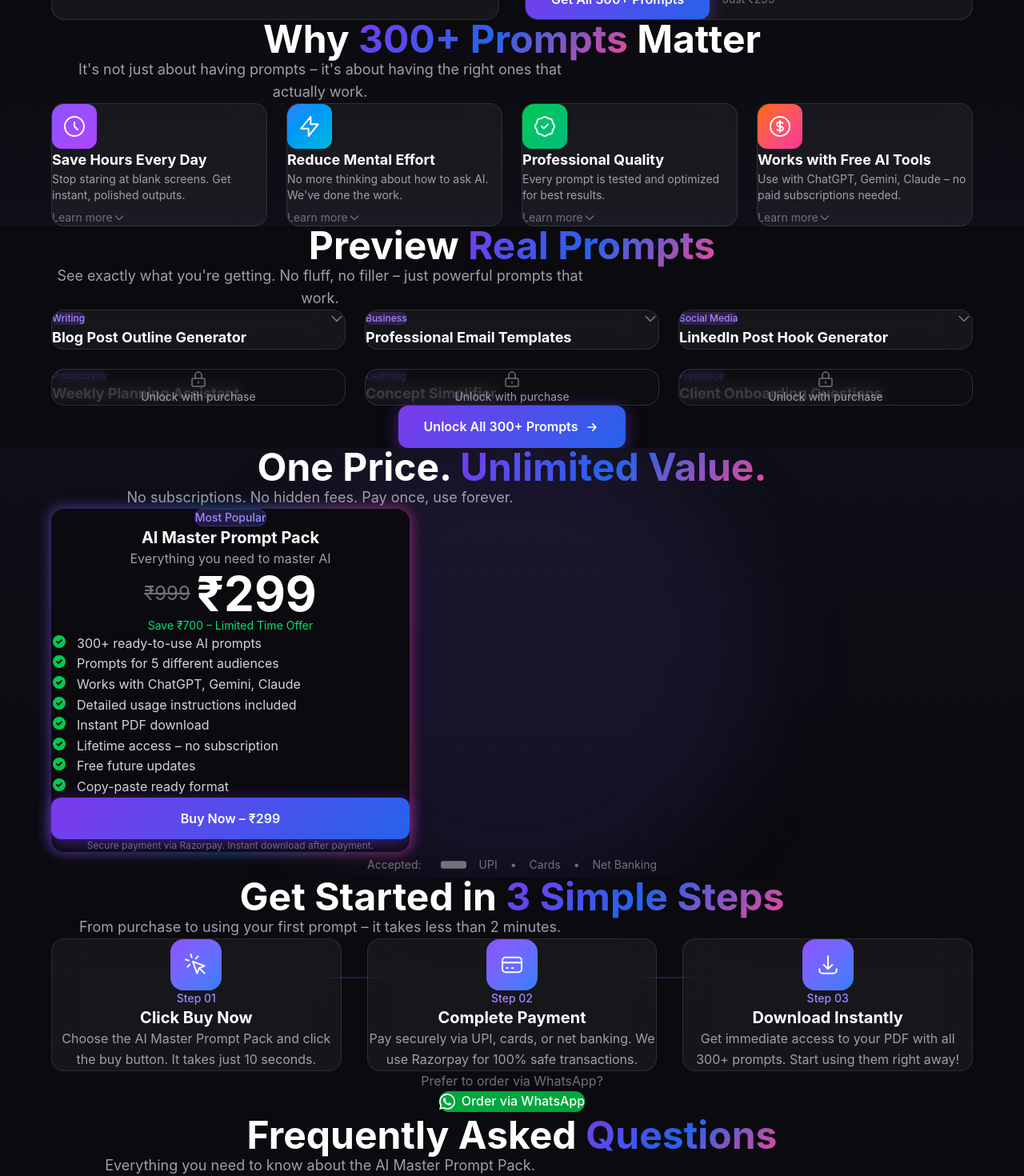
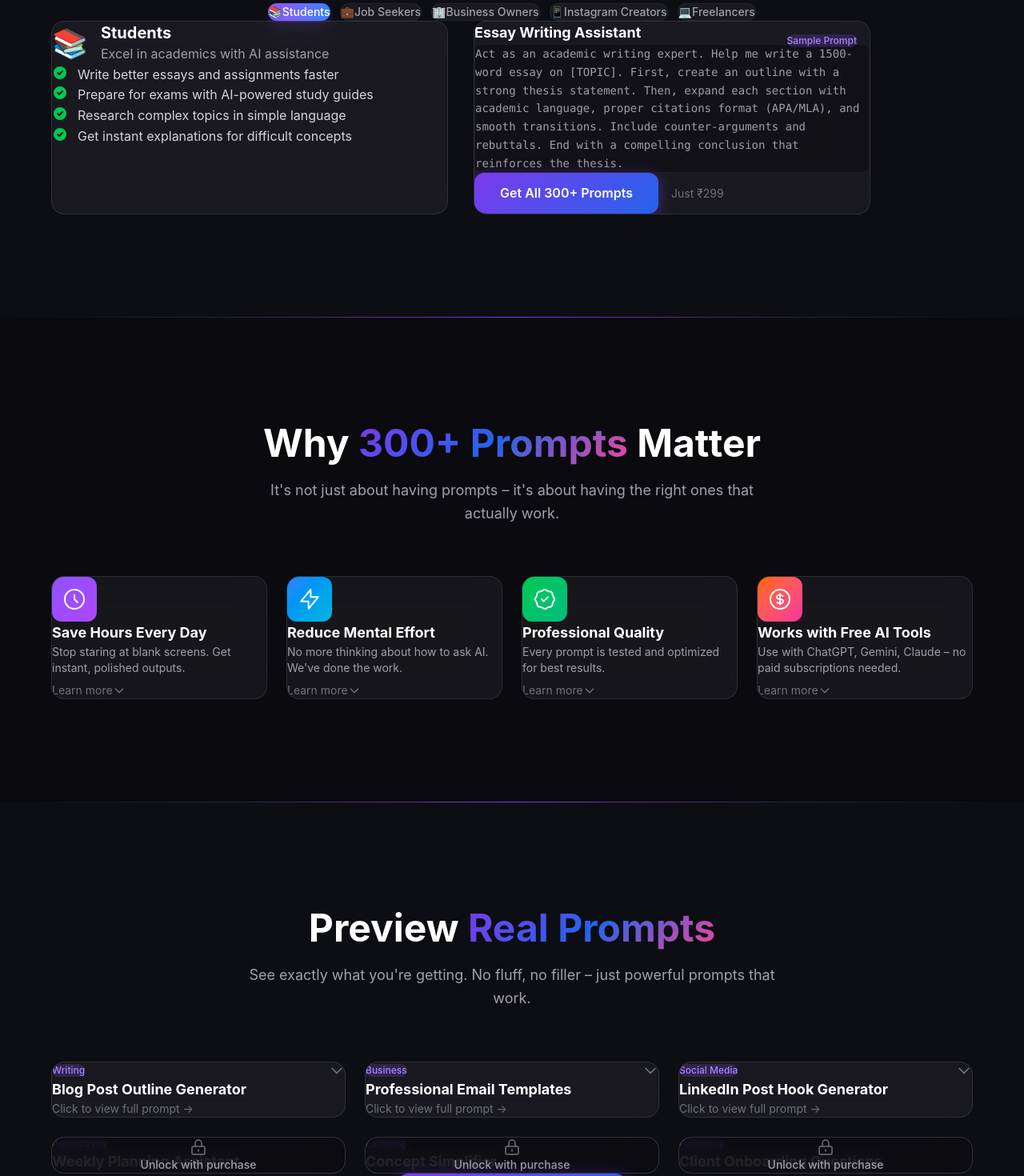
Before and after one commit to panchanahak-lab/AI-Master-Prompt, a React (Vite) app: page / in a window 1280 px wide. Shown: the part 1120-2590 px from the top of the page at 80% size. Built offline with nearby package versions, Linux system fonts and the light colour scheme.

Commit message:
Improve section organization: consistent spacing, gradient dividers, fixed prompt previews

```diff
--- a/src/App.jsx
+++ b/src/App.jsx
@@ -12,41 +12,22 @@ import Footer from './components/Footer'
 /**
  * AI Master Prompt - Premium Landing Page
  *
- * A high-conversion, interactive website for selling the
- * "AI Master Prompt – 300+ AI Prompts Mega Pack" digital product.
- *
- * Tech Stack:
- * - React 18 + Vite
- * - Tailwind CSS
- * - Framer Motion (animations)
- *
- * CUSTOMIZATION GUIDE:
- *
- * Colors:
- * - Edit CSS variables in /src/index.css (lines 18-42)
- * - Primary: --primary-start, --primary-end
- * - Accent: --accent-pink, --accent-cyan, --accent-green
- *
- * Fonts:
- * - Edit Google Font import in /src/index.css (line 15)
- * - Update font-family in body styles
- *
- * Content:
- * - Hero text: /src/components/Hero.jsx
- * - Audience data: /src/components/AudienceSelector.jsx (lines 16-89)
- * - Benefits: /src/components/ProductValue.jsx (lines 12-49)
- * - Sample prompts: /src/components/PromptPreview.jsx (lines 15-60)
- * - Pricing features: /src/components/Pricing.jsx (lines 13-21)
- * - FAQ questions: /src/components/FAQ.jsx (lines 12-67)
- *
- * Payment Link:
- * - Edit paymentLink in /src/components/Pricing.jsx (line 25)
- * - WhatsApp link in /src/components/HowItWorks.jsx (line 99)
- *
- * Contact Email:
- * - /src/components/FAQ.jsx (line 115)
- * - /src/components/Footer.jsx (line 41)
+ * SECTION ORDER (organized for conversion):
+ * 1. Hero - Hook visitors immediately
+ * 2. Audience Selector - Show relevance
+ * 3. Product Value - Build desire
+ * 4. Prompt Preview - Prove quality
+ * 5. Pricing - Make the offer
+ * 6. How It Works - Remove friction
+ * 7. FAQ - Handle objections
+ * 8. Trust - Build confidence
+ * 9. Footer - Final links
  */
+
+// Section divider component for visual separation
+const SectionDivider = () => (
+  <div className="section-divider" />
+)
 
 function App() {
   return (
@@ -54,31 +35,43 @@ function App() {
       {/* Sticky Header */}
       <Header />
 
-      {/* Hero Section - Main headline and CTAs */}
+      {/* SECTION 1: Hero - Main headline and CTAs */}
       <Hero />
 
-      {/* Audience Selector - Who this product is for */}
+      <SectionDivider />
+
+      {/* SECTION 2: Audience Selector - Who this product is for */}
       <AudienceSelector />
 
-      {/* Product Value - Why this matters */}
+      <SectionDivider />
+
+      {/* SECTION 3: Product Value - Why this matters */}
       <ProductValue />
 
-      {/* Prompt Preview - Sample prompts with expand/collapse */}
+      <SectionDivider />
+
+      {/* SECTION 4: Prompt Preview - Sample prompts */}
       <PromptPreview />
 
-      {/* Pricing Section - Single pricing card */}
+      <SectionDivider />
+
+      {/* SECTION 5: Pricing - Single pricing card */}
       <Pricing />
 
-      {/* How It Works - 3 simple steps */}
+      <SectionDivider />
+
+      {/* SECTION 6: How It Works - 3 simple steps */}
       <HowItWorks />
 
-      {/* FAQ Section - Accordion style */}
+      <SectionDivider />
+
+      {/* SECTION 7: FAQ - Accordion style */}
       <FAQ />
 
-      {/* Trust & Legal - Ethics, privacy, terms */}
+      {/* SECTION 8: Trust & Legal - Ethics, privacy, terms */}
       <Trust />
 
-      {/* Footer - Brand, links, social */}
+      {/* SECTION 9: Footer - Brand, links, social */}
       <Footer />
     </div>
   )
--- a/src/components/AudienceSelector.jsx
+++ b/src/components/AudienceSelector.jsx
@@ -96,7 +96,7 @@ export default function AudienceSelector() {
     const [selectedAudience, setSelectedAudience] = useState(audiences[0])
 
     return (
-        <section id="audience" className="py-20 md:py-32 bg-[#0a0a0f] relative">
+        <section id="audience" className="section-base section-alt">
             <div className="section-container">
                 {/* Section Header */}
                 <motion.div
@@ -104,12 +104,12 @@ export default function AudienceSelector() {
                     whileInView={{ opacity: 1, y: 0 }}
                     viewport={{ once: true }}
                     transition={{ duration: 0.6 }}
-                    className="text-center mb-16"
+                    className="section-header"
                 >
-                    <h2 className="text-3xl md:text-4xl lg:text-5xl font-bold mb-4">
+                    <h2>
                         Built for <span className="gradient-text">Your Success</span>
                     </h2>
-                    <p className="text-zinc-400 text-lg max-w-2xl mx-auto">
+                    <p>
                         Whether you're a student or a business owner, we have prompts tailored specifically for your needs.
                     </p>
                 </motion.div>
@@ -145,7 +145,7 @@ export default function AudienceSelector() {
                         animate={{ opacity: 1, y: 0 }}
                         exit={{ opacity: 0, y: -20 }}
                         transition={{ duration: 0.4 }}
-                        className="grid md:grid-cols-2 gap-8"
+                        className="grid md:grid-cols-2 gap-8 max-w-5xl mx-auto"
                     >
                         {/* Benefits Card */}
                         <div className="glass-card p-8">
@@ -179,7 +179,7 @@ export default function AudienceSelector() {
                             <div className="absolute top-4 right-4 px-3 py-1 bg-violet-500/20 text-violet-400 text-xs font-medium rounded-full">
                                 Sample Prompt
                             </div>
-                            <h4 className="text-lg font-bold text-white mb-4">{selectedAudience.samplePrompt.title}</h4>
+                            <h4 className="text-lg font-bold text-white mb-4 mt-2">{selectedAudience.samplePrompt.title}</h4>
                             <div className="bg-black/30 rounded-lg p-4 border border-white/5">
                                 <p className="text-zinc-400 text-sm leading-relaxed font-mono">
                                     {selectedAudience.samplePrompt.prompt}
--- a/src/components/FAQ.jsx
+++ b/src/components/FAQ.jsx
@@ -59,7 +59,7 @@ export default function FAQ() {
     }
 
     return (
-        <section id="faq" className="py-20 md:py-32 bg-gradient-to-b from-[#0a0a0f] to-[#0f0f18] relative">
+        <section id="faq" className="section-base section-dark">
             <div className="section-container">
                 {/* Section Header */}
                 <motion.div
@@ -67,12 +67,12 @@ export default function FAQ() {
                     whileInView={{ opacity: 1, y: 0 }}
                     viewport={{ once: true }}
                     transition={{ duration: 0.6 }}
-                    className="text-center mb-16"
+                    className="section-header"
                 >
-                    <h2 className="text-3xl md:text-4xl lg:text-5xl font-bold mb-4">
+                    <h2>
                         Frequently Asked <span className="gradient-text">Questions</span>
                     </h2>
-                    <p className="text-zinc-400 text-lg max-w-2xl mx-auto">
+                    <p>
                         Everything you need to know about the AI Master Prompt Pack.
                     </p>
                 </motion.div>
--- a/src/components/HowItWorks.jsx
+++ b/src/components/HowItWorks.jsx
@@ -42,7 +42,7 @@ const steps = [
 
 export default function HowItWorks() {
     return (
-        <section className="py-20 md:py-32 bg-[#0a0a0f] relative">
+        <section className="section-base section-alt">
             <div className="section-container">
                 {/* Section Header */}
                 <motion.div
@@ -50,18 +50,18 @@ export default function HowItWorks() {
                     whileInView={{ opacity: 1, y: 0 }}
                     viewport={{ once: true }}
                     transition={{ duration: 0.6 }}
-                    className="text-center mb-16"
+                    className="section-header"
                 >
-                    <h2 className="text-3xl md:text-4xl lg:text-5xl font-bold mb-4">
+                    <h2>
                         Get Started in <span className="gradient-text">3 Simple Steps</span>
                     </h2>
-                    <p className="text-zinc-400 text-lg max-w-2xl mx-auto">
+                    <p>
                         From purchase to using your first prompt – it takes less than 2 minutes.
                     </p>
                 </motion.div>
 
                 {/* Steps */}
-                <div className="grid md:grid-cols-3 gap-8">
+                <div className="grid md:grid-cols-3 gap-8 max-w-5xl mx-auto">
                     {steps.map((step, index) => (
                         <motion.div
                             key={step.number}
--- a/src/components/Pricing.jsx
+++ b/src/components/Pricing.jsx
@@ -25,7 +25,7 @@ export default function Pricing() {
     const paymentLink = 'https://rzp.io/l/ai-master-prompt' // Example Razorpay link
 
     return (
-        <section id="pricing" className="py-20 md:py-32 bg-gradient-to-b from-[#0f0f18] to-[#0a0a0f] relative overflow-hidden">
+        <section id="pricing" className="section-base section-dark relative overflow-hidden">
             {/* Background Gradient Orbs */}
             <div className="absolute inset-0 overflow-hidden pointer-events-none">
                 <div className="absolute top-1/2 left-1/2 -translate-x-1/2 -translate-y-1/2 w-[600px] h-[600px] bg-violet-500/10 rounded-full blur-3xl" />
@@ -38,12 +38,12 @@ export default function Pricing() {
                     whileInView={{ opacity: 1, y: 0 }}
                     viewport={{ once: true }}
                     transition={{ duration: 0.6 }}
-                    className="text-center mb-16"
+                    className="section-header"
                 >
-                    <h2 className="text-3xl md:text-4xl lg:text-5xl font-bold mb-4">
+                    <h2>
                         One Price. <span className="gradient-text">Unlimited Value.</span>
                     </h2>
-                    <p className="text-zinc-400 text-lg max-w-2xl mx-auto">
+                    <p>
                         No subscriptions. No hidden fees. Pay once, use forever.
                     </p>
                 </motion.div>
@@ -123,19 +123,14 @@ export default function Pricing() {
                     whileInView={{ opacity: 1 }}
                     viewport={{ once: true }}
                     transition={{ duration: 0.5, delay: 0.3 }}
-                    className="flex justify-center items-center gap-6 mt-10 text-zinc-500 text-sm"
+                    className="flex flex-wrap justify-center items-center gap-4 md:gap-6 mt-10 text-zinc-500 text-sm"
                 >
                     <span>Accepted:</span>
                     <div className="flex items-center gap-4">
-                        <span className="flex items-center gap-1">
-                            <svg className="w-8 h-8" viewBox="0 0 24 24" fill="currentColor">
-                                <path d="M21.6 8.4H2.4a2.4 2.4 0 00-2.4 2.4v2.4a2.4 2.4 0 002.4 2.4h19.2a2.4 2.4 0 002.4-2.4v-2.4a2.4 2.4 0 00-2.4-2.4z" />
-                            </svg>
-                        </span>
                         <span>UPI</span>
-                        <span>•</span>
+                        <span className="text-zinc-700">•</span>
                         <span>Cards</span>
-                        <span>•</span>
+                        <span className="text-zinc-700">•</span>
                         <span>Net Banking</span>
                     </div>
                 </motion.div>
--- a/src/components/ProductValue.jsx
+++ b/src/components/ProductValue.jsx
@@ -63,7 +63,7 @@ export default function ProductValue() {
     const [hoveredCard, setHoveredCard] = useState(null)
 
     return (
-        <section className="py-20 md:py-32 bg-gradient-to-b from-[#0a0a0f] to-[#0f0f18] relative">
+        <section className="section-base section-dark">
             <div className="section-container">
                 {/* Section Header */}
                 <motion.div
@@ -71,18 +71,18 @@ export default function ProductValue() {
                     whileInView={{ opacity: 1, y: 0 }}
                     viewport={{ once: true }}
                     transition={{ duration: 0.6 }}
-                    className="text-center mb-16"
+                    className="section-header"
                 >
-                    <h2 className="text-3xl md:text-4xl lg:text-5xl font-bold mb-4">
+                    <h2>
                         Why <span className="gradient-text">300+ Prompts</span> Matter
                     </h2>
-                    <p className="text-zinc-400 text-lg max-w-2xl mx-auto">
+                    <p>
                         It's not just about having prompts – it's about having the right ones that actually work.
                     </p>
                 </motion.div>
 
                 {/* Benefits Grid */}
-                <div className="grid sm:grid-cols-2 lg:grid-cols-4 gap-6">
+                <div className="grid sm:grid-cols-2 lg:grid-cols-4 gap-6 max-w-6xl mx-auto">
                     {benefits.map((benefit, index) => (
                         <motion.div
                             key={benefit.id}
--- a/src/components/PromptPreview.jsx
+++ b/src/components/PromptPreview.jsx
@@ -8,7 +8,7 @@ import { motion, AnimatePresence } from 'framer-motion'
  * - Blur effect on locked prompts with "Unlock full access"
  */
 
-// Sample prompts for preview
+// Sample prompts for preview - FIRST 3 ARE UNLOCKED
 const samplePrompts = [
     {
         id: 1,
@@ -35,21 +35,21 @@ const samplePrompts = [
         id: 4,
         category: 'Productivity',
         title: 'Weekly Planning Assistant',
-        prompt: 'Act as a productivity coach...',
+        prompt: 'Act as a productivity coach specialized in time management...',
         isLocked: true
     },
     {
         id: 5,
         category: 'Learning',
         title: 'Concept Simplifier',
-        prompt: 'Act as an expert teacher who specializes in...',
+        prompt: 'Act as an expert teacher who specializes in breaking down complex concepts...',
         isLocked: true
     },
     {
         id: 6,
         category: 'Freelance',
         title: 'Client Onboarding Questions',
-        prompt: 'Act as a successful freelance consultant...',
+        prompt: 'Act as a successful freelance consultant with 10+ years experience...',
         isLocked: true
     }
 ]
@@ -62,7 +62,7 @@ export default function PromptPreview() {
     }
 
     return (
-        <section id="preview" className="py-20 md:py-32 bg-[#0a0a0f] relative">
+        <section id="preview" className="section-base section-alt">
             <div className="section-container">
                 {/* Section Header */}
                 <motion.div
@@ -70,18 +70,18 @@ export default function PromptPreview() {
                     whileInView={{ opacity: 1, y: 0 }}
                     viewport={{ once: true }}
                     transition={{ duration: 0.6 }}
-                    className="text-center mb-16"
+                    className="section-header"
                 >
-                    <h2 className="text-3xl md:text-4xl lg:text-5xl font-bold mb-4">
+                    <h2>
                         Preview <span className="gradient-text">Real Prompts</span>
                     </h2>
-                    <p className="text-zinc-400 text-lg max-w-2xl mx-auto">
+                    <p>
                         See exactly what you're getting. No fluff, no filler – just powerful prompts that work.
                     </p>
                 </motion.div>
 
                 {/* Prompts Grid */}
-                <div className="grid md:grid-cols-2 lg:grid-cols-3 gap-6">
+                <div className="grid md:grid-cols-2 lg:grid-cols-3 gap-6 max-w-6xl mx-auto">
                     {samplePrompts.map((item, index) => (
                         <motion.div
                             key={item.id}
@@ -89,15 +89,15 @@ export default function PromptPreview() {
                             whileInView={{ opacity: 1, y: 0 }}
                             viewport={{ once: true }}
                             transition={{ duration: 0.5, delay: index * 0.1 }}
-                            className={`glass-card overflow-hidden relative ${item.isLocked ? 'cursor-not-allowed' : 'cursor-pointer'}`}
+                            className={`glass-card overflow-hidden relative ${item.isLocked ? 'cursor-not-allowed' : 'cursor-pointer hover-card'}`}
                         >
                             {/* Locked Overlay */}
                             {item.isLocked && (
-                                <div className="absolute inset-0 bg-[#0a0a0f]/80 backdrop-blur-sm z-10 flex flex-col items-center justify-center">
+                                <div className="absolute inset-0 bg-[#0a0a0f]/90 backdrop-blur-sm z-10 flex flex-col items-center justify-center">
                                     <svg className="w-10 h-10 text-zinc-500 mb-3" fill="none" stroke="currentColor" viewBox="0 0 24 24">
                                         <path strokeLinecap="round" strokeLinejoin="round" strokeWidth={1.5} d="M12 15v2m-6 4h12a2 2 0 002-2v-6a2 2 0 00-2-2H6a2 2 0 00-2 2v6a2 2 0 002 2zm10-10V7a4 4 0 00-8 0v4h8z" />
                                     </svg>
-                                    <span className="text-zinc-400 text-sm">Unlock with purchase</span>
+                                    <span className="text-zinc-400 text-sm font-medium">Unlock with purchase</span>
                                 </div>
                             )}
 
@@ -122,6 +122,11 @@ export default function PromptPreview() {
                                     )}
                                 </div>
                                 <h3 className="text-lg font-bold text-white">{item.title}</h3>
+
+                                {/* Collapsed hint for unlocked items */}
+                                {!item.isLocked && expandedPrompt !== item.id && (
+                                    <p className="text-zinc-500 text-sm mt-2">Click to view full prompt →</p>
+                                )}
                             </div>
 
                             {/* Expandable Prompt Content */}
@@ -144,7 +149,7 @@ export default function PromptPreview() {
                                                 <svg className="w-4 h-4" fill="none" stroke="currentColor" viewBox="0 0 24 24">
                                                     <path strokeLinecap="round" strokeLinejoin="round" strokeWidth={2} d="M8 16H6a2 2 0 01-2-2V6a2 2 0 012-2h8a2 2 0 012 2v2m-6 12h8a2 2 0 002-2v-8a2 2 0 00-2-2h-8a2 2 0 00-2 2v8a2 2 0 002 2z" />
                                                 </svg>
-                                                <span>Click to copy in the full version</span>
+                                                <span>Copy-paste ready in the full version</span>
                                             </div>
                                         </div>
                                     </motion.div>
--- a/src/index.css
+++ b/src/index.css
@@ -18,9 +18,12 @@
 /* CSS Custom Properties for Easy Theming */
 :root {
   /* Primary Colors - Purple/Blue Gradient Theme */
-  --primary-start: #7c3aed;      /* Violet */
-  --primary-end: #2563eb;        /* Blue */
-  --primary-hover: #6d28d9;      /* Darker Violet */
+  --primary-start: #7c3aed;
+  /* Violet */
+  --primary-end: #2563eb;
+  /* Blue */
+  --primary-hover: #6d28d9;
+  /* Darker Violet */
 
   /* Accent Colors */
   --accent-pink: #ec4899;
@@ -29,6 +32,7 @@
 
   /* Background Colors */
   --bg-dark: #0a0a0f;
+  --bg-section-alt: #0d0d14;
   --bg-card: rgba(255, 255, 255, 0.03);
   --bg-card-hover: rgba(255, 255, 255, 0.06);
 
@@ -66,6 +70,72 @@ body {
   -moz-osx-font-smoothing: grayscale;
 }
 
+/* ===================================
+   SECTION STYLES - Organized Layout
+   =================================== */
+
+/* Base Section with proper spacing */
+.section-base {
+  padding-top: 6rem;
+  padding-bottom: 6rem;
+  position: relative;
+}
+
+@media (min-width: 768px) {
+  .section-base {
+    padding-top: 8rem;
+    padding-bottom: 8rem;
+  }
+}
+
+/* Alternating Section Backgrounds for visual separation */
+.section-dark {
+  background-color: var(--bg-dark);
+}
+
+.section-alt {
+  background-color: var(--bg-section-alt);
+}
+
+/* Section Divider - Gradient Line */
+.section-divider {
+  height: 1px;
+  background: linear-gradient(90deg, transparent 0%, var(--glass-border) 20%, var(--primary-start) 50%, var(--glass-border) 80%, transparent 100%);
+  margin: 0;
+}
+
+/* Section Header Styles */
+.section-header {
+  text-align: center;
+  margin-bottom: 4rem;
+}
+
+.section-header h2 {
+  font-size: 2rem;
+  font-weight: 700;
+  margin-bottom: 1rem;
+  line-height: 1.2;
+}
+
+@media (min-width: 768px) {
+  .section-header h2 {
+    font-size: 2.5rem;
+  }
+}
+
+@media (min-width: 1024px) {
+  .section-header h2 {
+    font-size: 3rem;
+  }
+}
+
+.section-header p {
+  color: var(--text-secondary);
+  font-size: 1.125rem;
+  max-width: 42rem;
+  margin: 0 auto;
+}
+
 /* Animated Gradient Background */
 .gradient-bg {
   background: linear-gradient(135deg, var(--bg-dark) 0%, #1a1a2e 50%, var(--bg-dark) 100%);
@@ -89,10 +159,13 @@ body {
 }
 
 @keyframes gradientShift {
-  0%, 100% {
+
+  0%,
+  100% {
     opacity: 1;
     transform: scale(1) rotate(0deg);
   }
+
   50% {
     opacity: 0.8;
     transform: scale(1.02) rotate(1deg);
@@ -157,7 +230,7 @@ body {
   left: -100%;
   width: 100%;
   height: 100%;
-  background: linear-gradient(90deg, transparent, rgba(255,255,255,0.2), transparent);
+  background: linear-gradient(90deg, transparent, rgba(255, 255, 255, 0.2), transparent);
   transition: left 0.5s;
 }
 
```
Also changed, not shown: src/components/Trust.jsx (+49 -46 lines).
